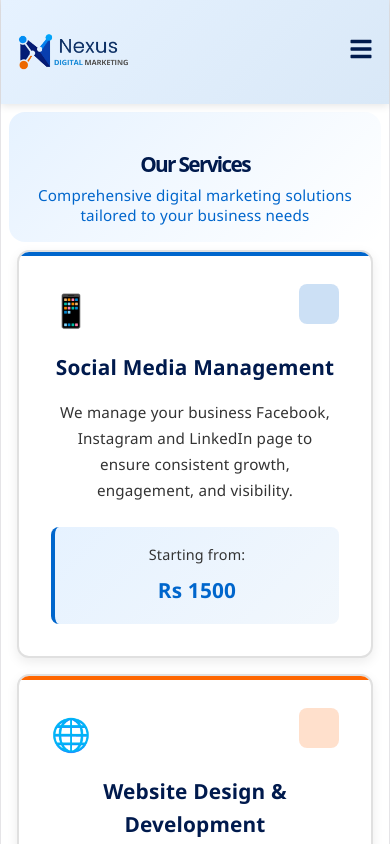
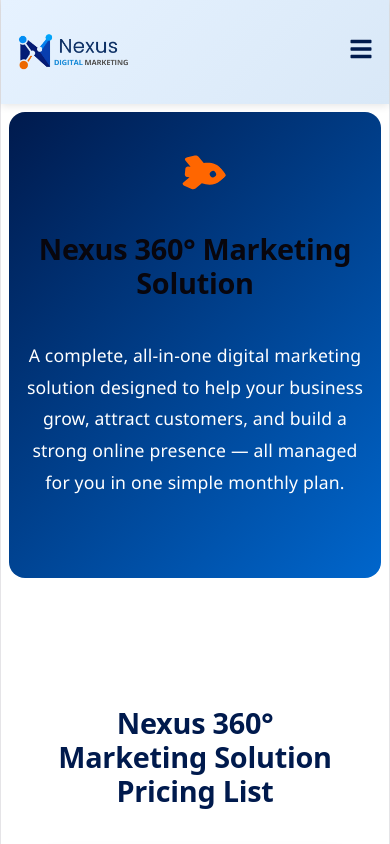
Before and after one commit to semamboccus-a11y/nexus-digital-marketing, a React (Vite) app: page / in a window 390 px wide. Both pictures are taken after a click on the button "Get Started". Shown: the top 844 px of the page. Built offline with nearby package versions, Linux system fonts and the light colour scheme.

Commit message:
Reorder Services page on mobile: show service cards first, header below

```diff
--- a/src/styles/Services.css
+++ b/src/styles/Services.css
@@ -372,9 +372,10 @@
 /* Responsive Design */
 @media (max-width: 768px) {
   .services-header {
+    order: 2;
     padding: 1rem 1rem;
     margin-bottom: 0.5rem;
-    min-height: auto;
+    margin-top: 2rem;
   }
 
   .services-header h1 {
@@ -388,6 +389,7 @@
   }
 
   .services-grid {
+    order: 1;
     grid-template-columns: 1fr;
     gap: 1rem;
     margin-bottom: 2rem;
```
